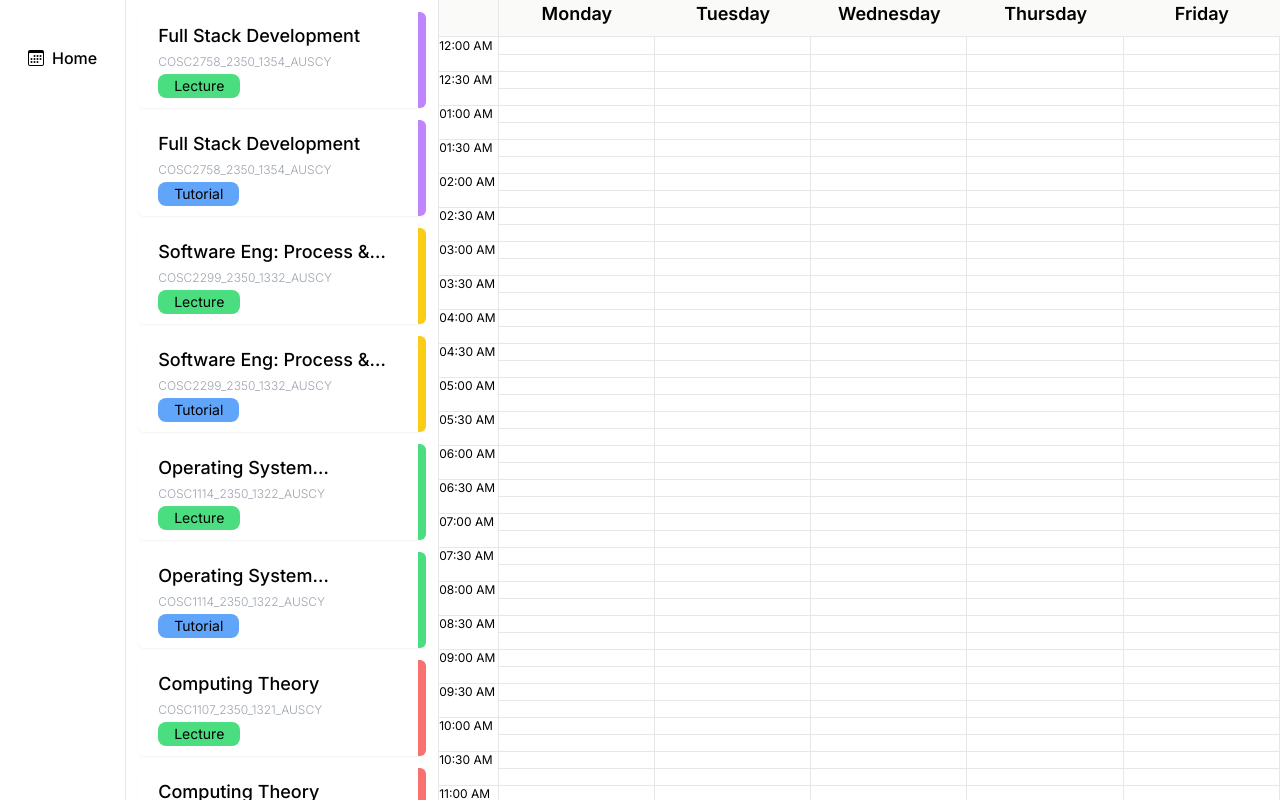
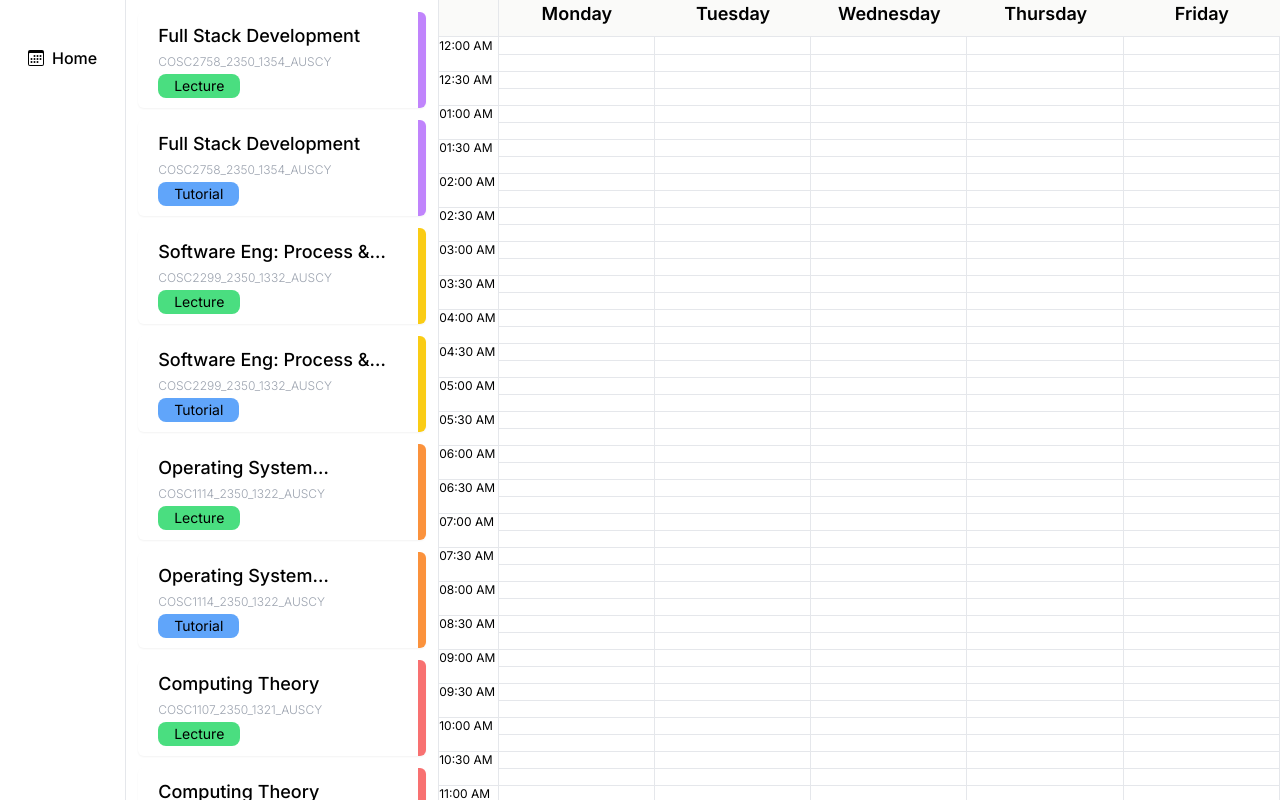
Before and after one commit to s3943811/PlanMyTimetable, a Next.js app: page / in a window 1280 px wide. Shown: the top 800 px of the page. Built offline with nearby package versions, Linux system fonts and the light colour scheme.

Commit message:
Change course colours in ClassListSidebar component

```diff
--- a/src/app/(Planner)/ClassListSidebar.tsx
+++ b/src/app/(Planner)/ClassListSidebar.tsx
@@ -29,13 +29,13 @@ const data = [
         title: "Operating System Principles",
         courseCode: "COSC1114_2350_1322_AUSCY",
         type: CourseType.Lecture,
-        colour: "border-r-green-400"
+        colour: "border-r-orange-400"
     },
     {
         title: "Operating System Principles",
         courseCode: "COSC1114_2350_1322_AUSCY",
         type: CourseType.Tutorial,
-        colour: "border-r-green-400"
+        colour: "border-r-orange-400"
     },
     {
         title: "Computing Theory",
```
